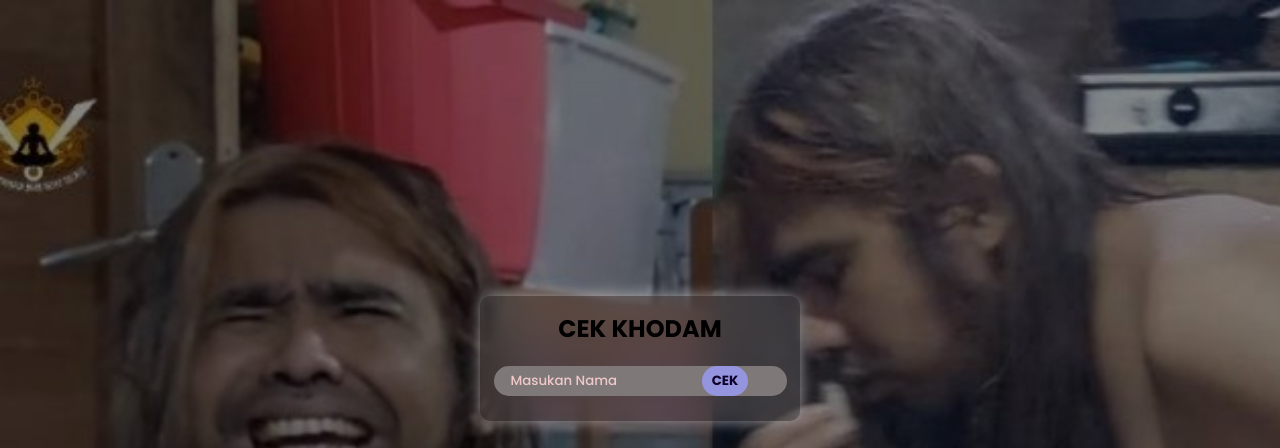
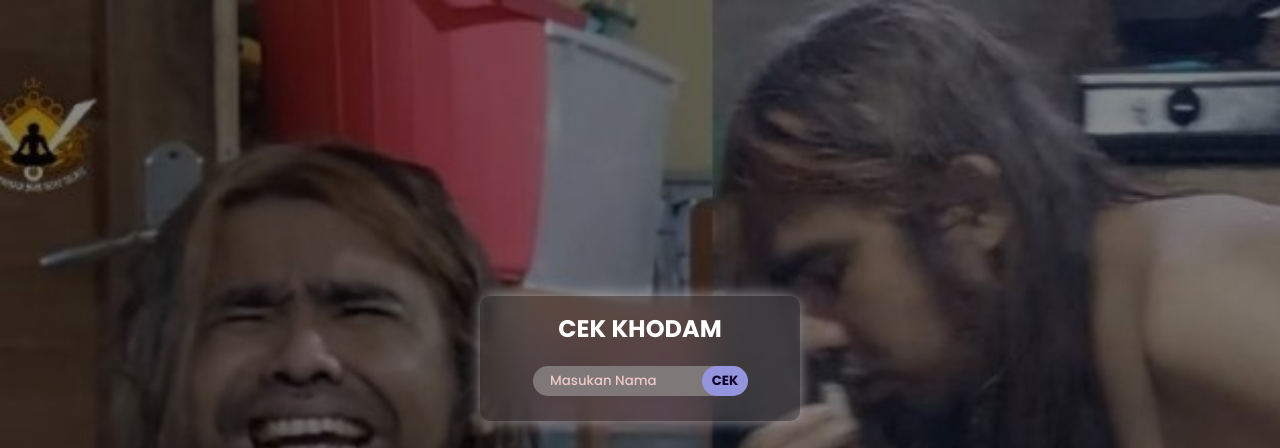
Before and after one commit to zulfikarelreal/cek-khodam, a plain HTML site: page index.html in a window 1280 px wide. Shown: the top 448 px of the page. Drawn offline with nearby package versions, Linux system fonts and the light colour scheme.

Commit message:
Update style.css

```diff
--- a/style.css
+++ b/style.css
@@ -34,6 +34,7 @@ body {
 .container h2 {
     margin-top: 10px;
     margin-bottom: 10px;
+    color: #fff;
 }
 
 .input-box {
@@ -50,6 +51,7 @@ body {
 }
 
 input {
+    width: 180px;
     background: rgb(126, 120, 120);
     outline: none;
     border: none;
```
